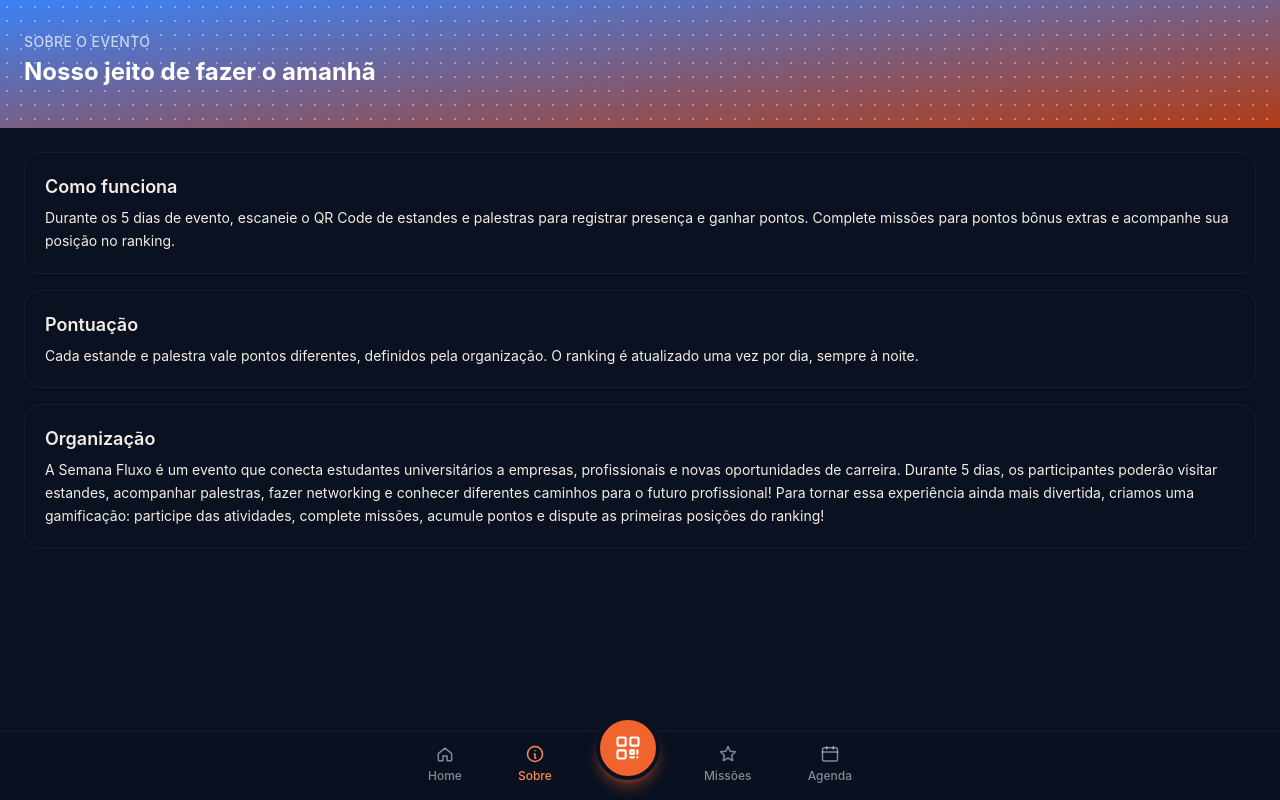
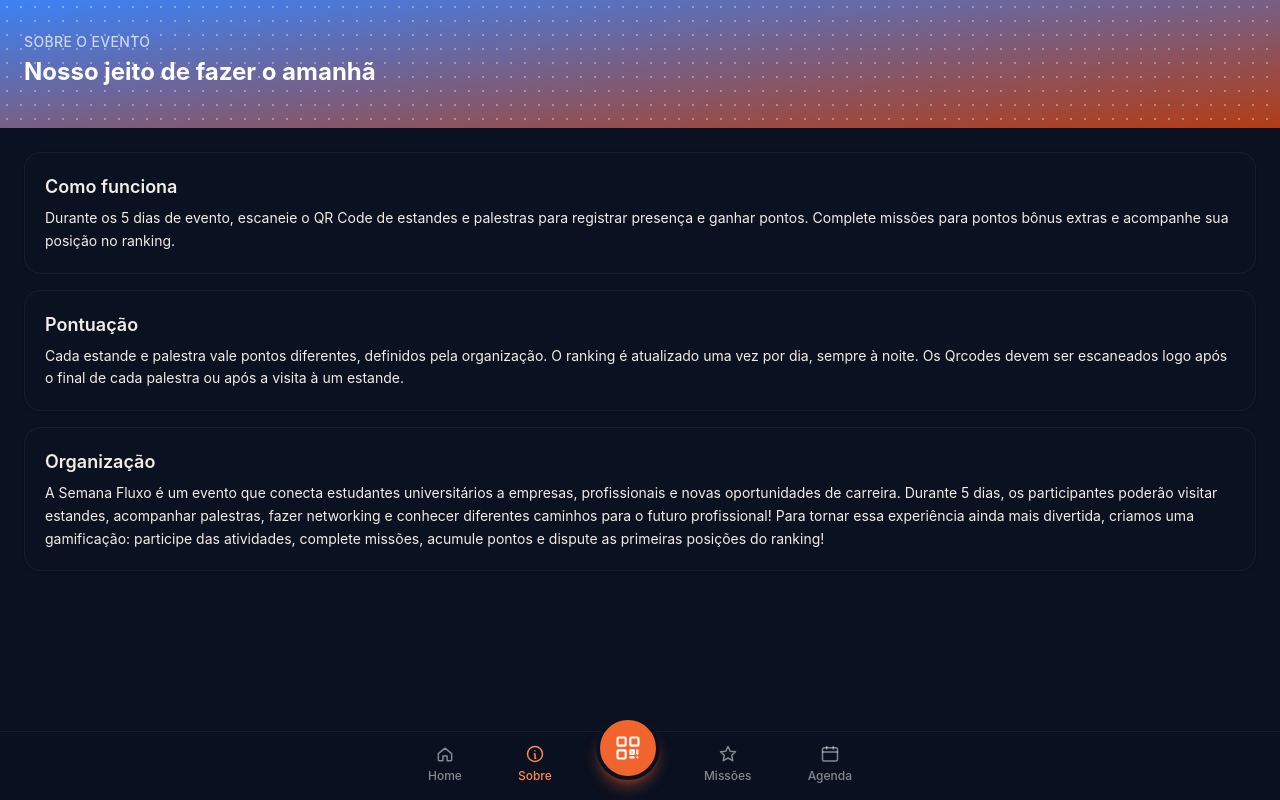
Before and after one commit to cce-fluxo/sistemasef, a Next.js app: page /sobre in a window 1280 px wide. Built offline with nearby package versions, Linux system fonts and the light colour scheme.

Commit message:
Respaudo

```diff
--- a/app/(participante)/sobre/page.tsx
+++ b/app/(participante)/sobre/page.tsx
@@ -9,7 +9,7 @@ const SECOES = [
   {
     titulo: "Pontuação",
     texto:
-      "Cada estande e palestra vale pontos diferentes, definidos pela organização. O ranking é atualizado uma vez por dia, sempre à noite.",
+      "Cada estande e palestra vale pontos diferentes, definidos pela organização. O ranking é atualizado uma vez por dia, sempre à noite. Os Qrcodes devem ser escaneados logo após o final de cada palestra ou após a visita à um estande.",
   },
   {
     titulo: "Organização",
```
